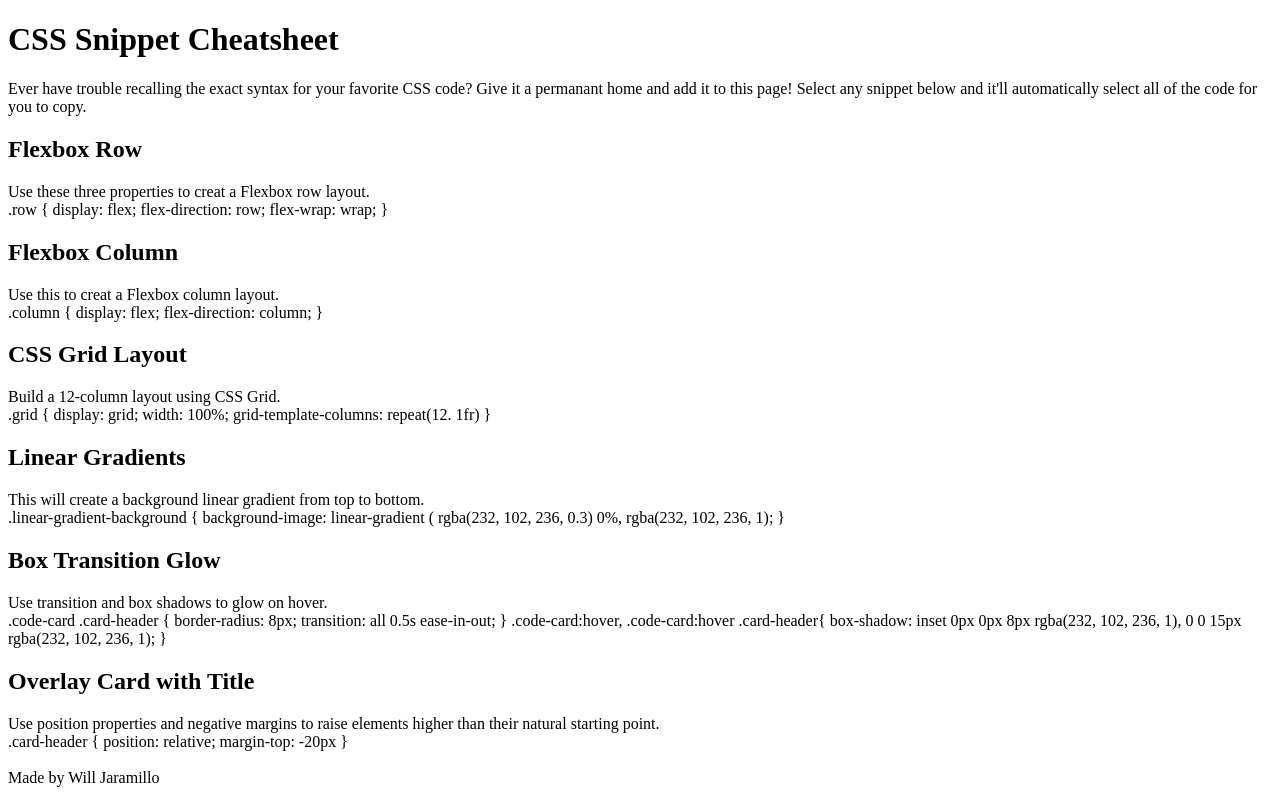
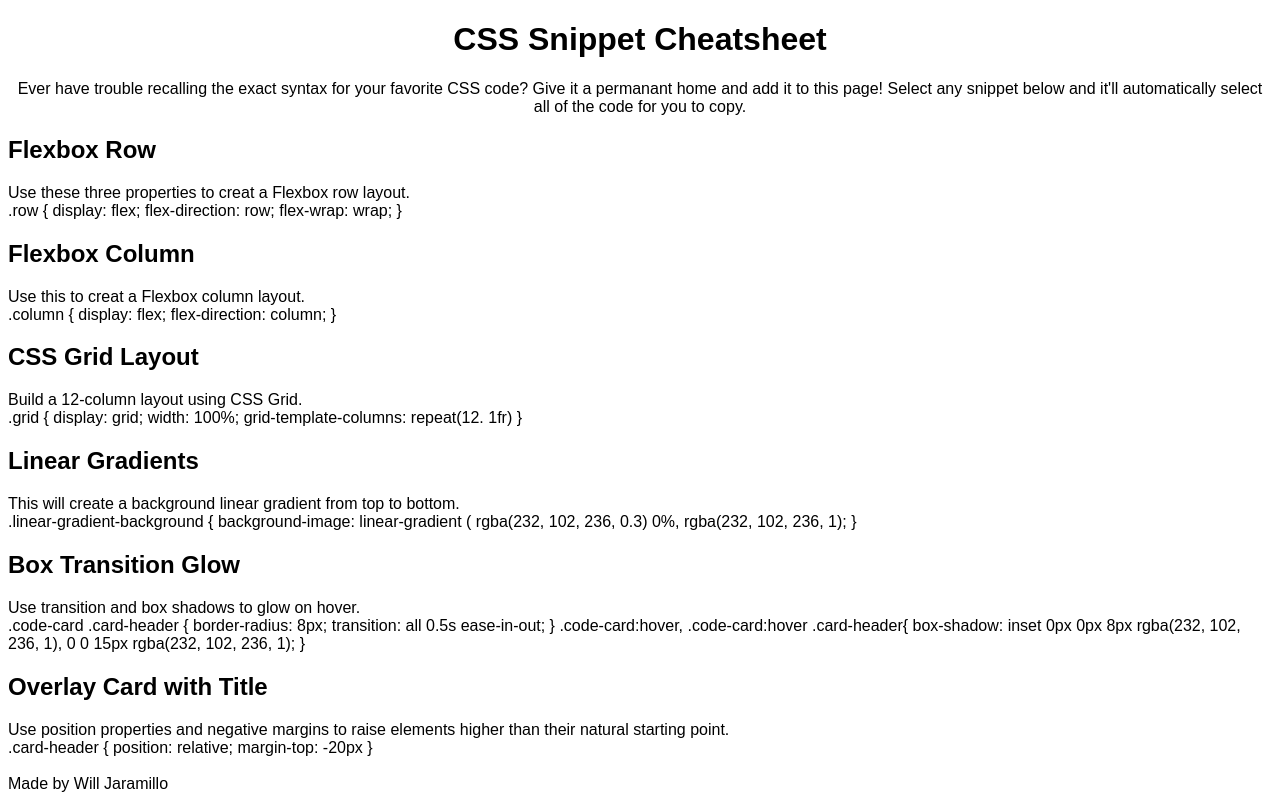
Before and after one commit to willj30/Module2-Mini-Project, a plain HTML site: page index.html in a window 1280 px wide. Drawn offline with Linux system fonts and the light colour scheme.

Commit message:
Started on CSS header and body

```diff
--- a/assets/stylesheet.css
+++ b/assets/stylesheet.css
@@ -0,0 +1,8 @@
+body {
+    font-family: Arial, Helvetica, sans-serif;
+}
+
+#header {
+text-align: center;
+
+}
--- a/index.html
+++ b/index.html
@@ -8,7 +8,7 @@
     <title>CSS Snippet Cheatsheet</title>
 </head>
 <body>
-    <header><h1>CSS Snippet Cheatsheet</h1>
+    <header id="header"><h1>CSS Snippet Cheatsheet</h1>
     <p>Ever have trouble recalling the exact syntax for your favorite CSS code? Give it a permanant home and add it to this page! Select any snippet below and it'll automatically select all of the code for you to copy.</p>
 </header>
 <main>
```
